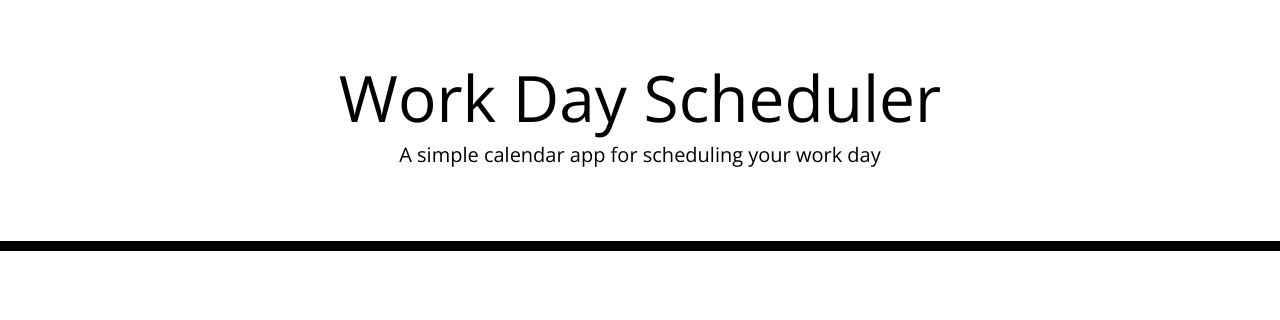
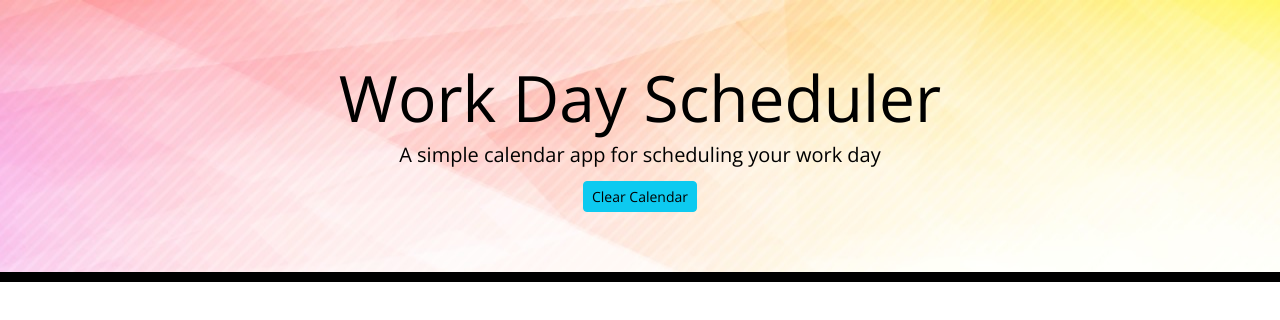
Before and after one commit to uvee35/calendar-app-js, a plain HTML site: page index.html in a window 1280 px wide. Drawn offline with nearby package versions, Linux system fonts and the light colour scheme.

Commit message:
jumbotron and background image added

```diff
--- a/assets/style.css
+++ b/assets/style.css
@@ -2,6 +2,16 @@ body {
     font-family: 'Open Sans', sans-serif;
     font-size: 16px;
     line-height: 1;
+  }
+
+
+  /* Header Jumbotron */
+  .jumbotron {
+    text-align: center;
+    color: black;
+    border-radius: 0;
+    border-bottom: 10px solid black;
+    background-image: url(../assets/images/background.jpg);
   }
 
   textarea {
--- a/index.html
+++ b/index.html
@@ -25,10 +25,12 @@
   </head>
 
   <body>
-    <header>
-      <h1 class="display-3">Work Day Scheduler</h1>
-      <p class="lead">A simple calendar app for scheduling your work day</p>
-      <p id="currentDay" class="lead"></p>
+    <header class="jumbotron">
+        <h1 class="display-3">Work Day Scheduler</h1>
+        <p class="lead">A simple calendar app for scheduling your work day</p>
+        <p id="currentDay" class="lead"></p>
+        <button id="clear-cal" class="btn btn-info btn-sm">Clear Calendar</button>
+      </header>
     </header>
     <div class="container">
       <!-- Timeblocks go here -->
```
Also changed, not shown: assets/images/background.jpg (added).
